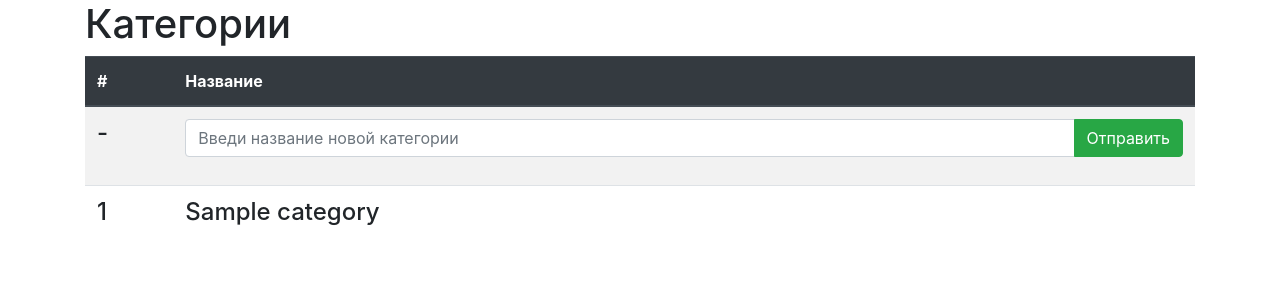
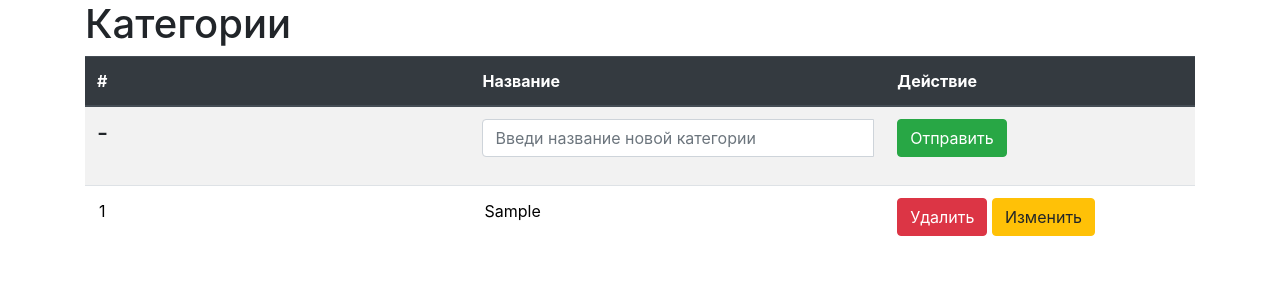
Before and after one commit to sweetsenpai/psprof_main, a Flask app: page /categories in a window 1280 px wide. Shown: the part 69-369 px from the top of the page. Run offline with Flask 3, Linux system fonts and the light colour scheme; tables that the repository leaves empty hold one stand-in row (values such as "Sample post"); parts of the project's set-up code (start-up, migrations or seed data) failed here and were passed over; some libraries are stand-ins or nearby versions.

Commit message:
delete button for categories

```diff
--- a/flask_app/app.py
+++ b/flask_app/app.py
@@ -18,12 +18,20 @@ def subcategories_html():
 
 @app.route("/categories", methods=('GET', 'POST'))
 def categories_html():
-    if request.method == 'POST' and request.form["categori_name"]!='':
-        categori_name = request.form["categori_name"]
-        new_categori = Categories(categori_name)
-        db.session.add(new_categori)
-        db.session.commit()
-        return redirect(url_for('categories_html'))
+    if request.method == 'POST':
+        if request.form['send_button'] == "Create"and request.form["categori_name"]!='':
+            categori_name = request.form["categori_name"]
+            new_categori = Categories(categori_name)
+            db.session.add(new_categori)
+            db.session.commit()
+            return redirect(url_for('categories_html'))
+        if request.form['send_button'] == 'Delete':
+            print('--------------------------------------')
+            print(request.form['user_id'])
+            delete_id=request.form['user_id']
+            db.session.query(Categories).filter_by(category_id=delete_id).delete()
+            db.session.commit()
+            return redirect(url_for('categories_html'))
     users = db.session().query(Categories).all()
     return  render_template('categories.html',posts=users)
 
--- a/flask_app/templates/base.html
+++ b/flask_app/templates/base.html
@@ -1,6 +1,13 @@
 <!doctype html>
 <html lang="en">
   <head>
+    <style>
+      ::placeholder {
+        color: black;
+        opacity: 1;
+
+      }
+    </style>
     <!-- Required meta tags -->
     <meta charset="utf-8">
     <meta name="viewport" content="width=device-width, initial-scale=1, shrink-to-fit=no">
@@ -9,6 +16,7 @@
     <link rel="stylesheet" href="https://stackpath.bootstrapcdn.com/bootstrap/4.3.1/css/bootstrap.min.css" integrity="sha384-ggOyR0iXCbMQv3Xipma34MD+dH/1fQ784/j6cY/iJTQUOhcWr7x9JvoRxT2MZw1T" crossorigin="anonymous">
 
     <title>{% block title %} {% endblock %}</title>
+    <link rel = "icon" href = "https://www.svgrepo.com/show/499816/database.svg" type = "image/x-icon">
   </head>
   <body>
     <nav class="navbar navbar-expand-md navbar-light bg-light">
--- a/flask_app/templates/categories.html
+++ b/flask_app/templates/categories.html
@@ -2,11 +2,12 @@
 
 {% block content %}
     <h1>{% block title %}  Категории {% endblock %}</h1>
-    <table class="table table-striped">
+    <table class="table table-striped table-hover">
     <thead class="thead-dark">
         <tr>
         <th scope="col">#</th>
         <th scope="col">Название</th>
+        <th scope="col">Действие</th>
         </tr>
     </thead>
     <tbody>
@@ -15,18 +16,29 @@
         <td>
         <form method="post">
             <div class="input-group mb-3">
-                <input type="text" name="categori_name" type="text" class="form-control" placeholder="Введи название новой категории" aria-label="Введи название новой категории" aria-describedby="basic-addon2">
+                <input type="text" name="categori_name"  class="form-control" placeholder="Введи название новой категории" aria-label="Введи название новой категории" aria-describedby="basic-addon2">
                 <div class="input-group-append">
-                <button type="submit" class="btn btn-success">Отправить</button>
-
+                   <td> <button type="submit" class="btn btn-success" name="send_button" value='Create'>Отправить</button></td>
+                </div>
+            </div>
         </form>
         </td>
     </tr>
     {% for post in posts %}
-        <tr>
-        <th scope="row"><h4>{{ post['category_id']}}</h4></th>
-        <td><h4>{{ post['category_title'] }}</h4></td>
-        </tr>
+        <form>
+            <tr>
+                <th scope="row"><input style='width: 100%; border-box;border: none;background-color: transparent;color: black;' placeholder={{ post['category_id']}}></input>
+                </th>
+                <td><input style='width: 100%; border-box;border: none;background-color: transparent;color: black;'placeholder={{ post['category_title']}}></input></td>
+                <div class="input-group-append">
+                    <td>
+                    <button type="submit" class="btn btn-danger" name="send_button" value='Delete'>Удалить</button>
+                    <button type="submit" class="btn btn-warning" name="send_button" value='Change'>Изменить</button>
+                    <input type="hidden" value={{ post['category_id']}} name="user_id">
+                    </td>
+                </div>
+            </tr>
+        </form>
     {% endfor %}
     </tbody>
 {% endblock %}
```
Also changed, not shown: flask_app/static/CSS/style.css (+9 -5 lines).
